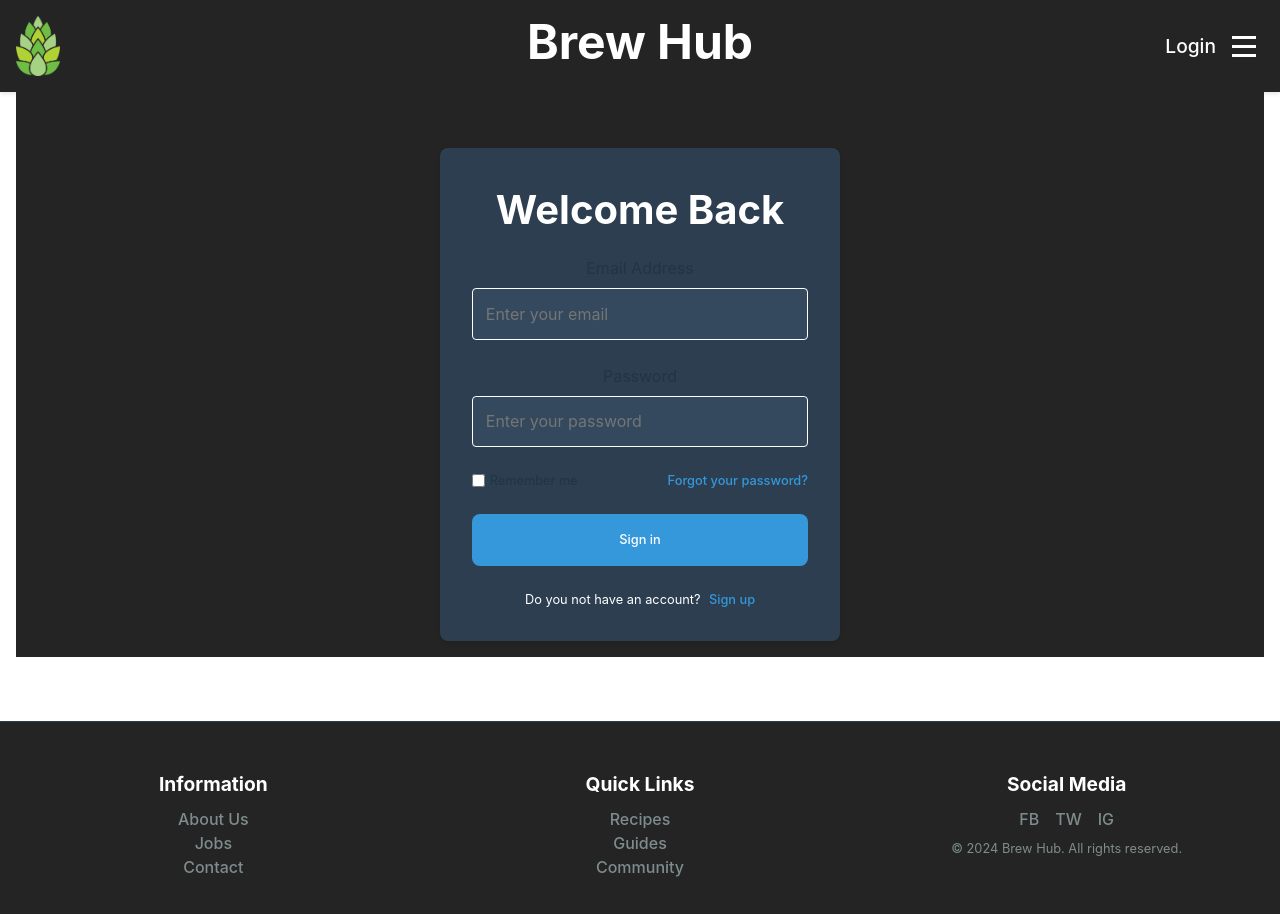
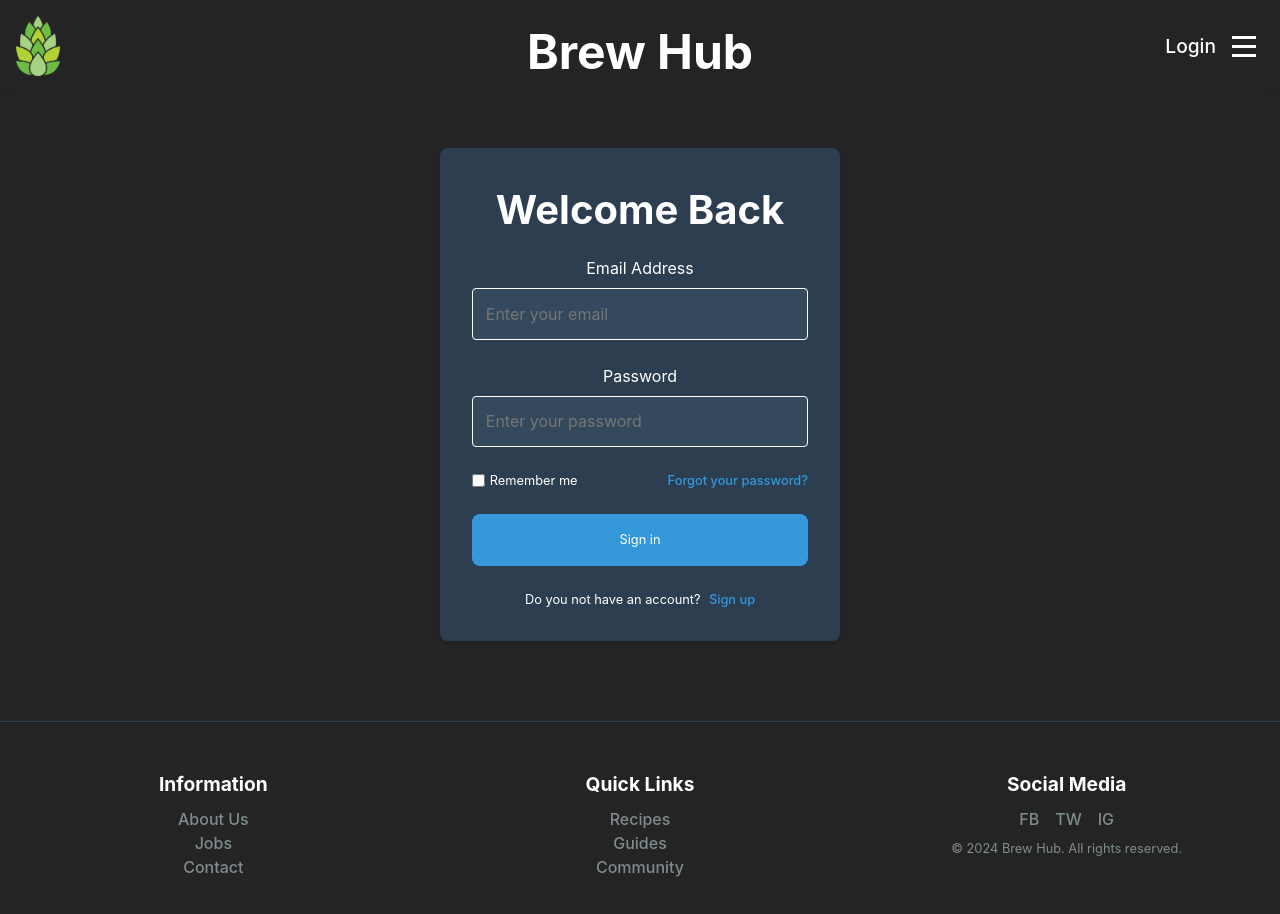
Before and after one commit to PeterKock/brewhub-frontend, a React (Vite) app: page /login in a window 1280 px wide. Shown: the top 914 px of the page. Built offline with nearby package versions, Linux system fonts and the light colour scheme.

Commit message:
fixes to the reset styling and merged the index.css with the styling.css

```diff
--- a/src/main.jsx
+++ b/src/main.jsx
@@ -1,7 +1,6 @@
 import { StrictMode } from 'react'
 import { createRoot } from 'react-dom/client'
 import './styles/reset.css'
-import './styles/index.css'
 import './styles/styles.css'
 import App from './App.jsx'
 
--- a/src/styles/index.css
+++ /dev/null
@@ -1,70 +0,0 @@
-:root {
-  font-family: Inter, system-ui, Avenir, Helvetica, Arial, sans-serif;
-  line-height: 1.5;
-  font-weight: 400;
-
-  color-scheme: light dark;
-  color: rgba(255, 255, 255, 0.87);
-  background-color: #242424;
-
-  font-synthesis: none;
-  text-rendering: optimizeLegibility;
-  -webkit-font-smoothing: antialiased;
-  -moz-osx-font-smoothing: grayscale;
-}
-
-a {
-  font-weight: 500;
-  color: #646cff;
-  text-decoration: inherit;
-}
-
-a:hover {
-  color: #535bf2;
-}
-
-h1 {
-  font-size: 3.2em;
-  line-height: 1.1;
-}
-
-body {
-  display: flex;
-  flex-direction: column;
-  min-width: 320px;
-  min-height: 100vh;
-}
-
-button {
-  border-radius: 8px;
-  border: 1px solid transparent;
-  padding: 0.6em 1.2em;
-  font-size: 1em;
-  font-weight: 500;
-  font-family: inherit;
-  background-color: #1a1a1a;
-  cursor: pointer;
-  transition: border-color 0.25s;
-}
-
-button:hover {
-  border-color: #646cff;
-}
-
-button:focus,
-button:focus-visible {
-  outline: 4px auto -webkit-focus-ring-color;
-}
-
-@media (prefers-color-scheme: light) {
-  :root {
-    color: #213547;
-    background-color: #ffffff;
-  }
-  a:hover {
-    color: #747bff;
-  }
-  button {
-    background-color: #f9f9f9;
-  }
-}
--- a/src/styles/reset.css
+++ b/src/styles/reset.css
@@ -14,12 +14,16 @@
 }
 
 /*
-  Typographic tweaks!
   3. Add accessible line-height
   4. Improve text rendering
+  5. Ensure full height layouts work properly
 */
+html {
+    scroll-behavior: smooth;
+    min-height: 100%;
+}
+
 body {
-    margin: 0;
     line-height: 1.5;
     -webkit-font-smoothing: antialiased;
 }
--- a/src/styles/styles.css
+++ b/src/styles/styles.css
@@ -56,6 +56,19 @@
   --border-radius-value: 8px;
   --card-shadow-value: 0 2px 4px rgba(0, 0, 0, 0.1);
   --transition-default-value: 0.3s ease;
+
+  /* Global Styling */
+  background-color: var(--primary-bg-color);
+  font-family: Inter, system-ui, Avenir, Helvetica, Arial, sans-serif;
+  font-synthesis: none;
+  text-rendering: optimizeLegibility;
+  -webkit-font-smoothing: antialiased;
+  -moz-osx-font-smoothing: grayscale;
+}
+
+body {
+  display: flex;
+  flex-direction: column;
 }
 
 /* ------------------------------- 2. Typography ----------------------------------- */
@@ -76,6 +89,16 @@ h2 {
 p {
   color: var(--secondary-bg-color);
   font-size: var(--p-font-size);
+}
+
+a {
+  font-weight: 500;
+  color: #646cff;
+  text-decoration: inherit;
+}
+
+a:hover {
+  color: #535bf2;
 }
 
 /* ------------------------------- 3. Layout --------------------------------------- */
@@ -394,6 +417,10 @@ p {
   gap: var(--spacing-sm);
 }
 
+.form-group label {
+  color: var(--primary-text-color);
+}
+
 .form-group input {
   padding: 0.8rem;
   border: 1px solid var(--primary-text-color);
@@ -411,6 +438,10 @@ p {
   display: flex;
   align-items: center;
   gap: var(--spacing-xsm);
+}
+
+.remember-me label {
+  color: var(--primary-text-color);
 }
 
 .remember-me input[type="checkbox"] {
```
